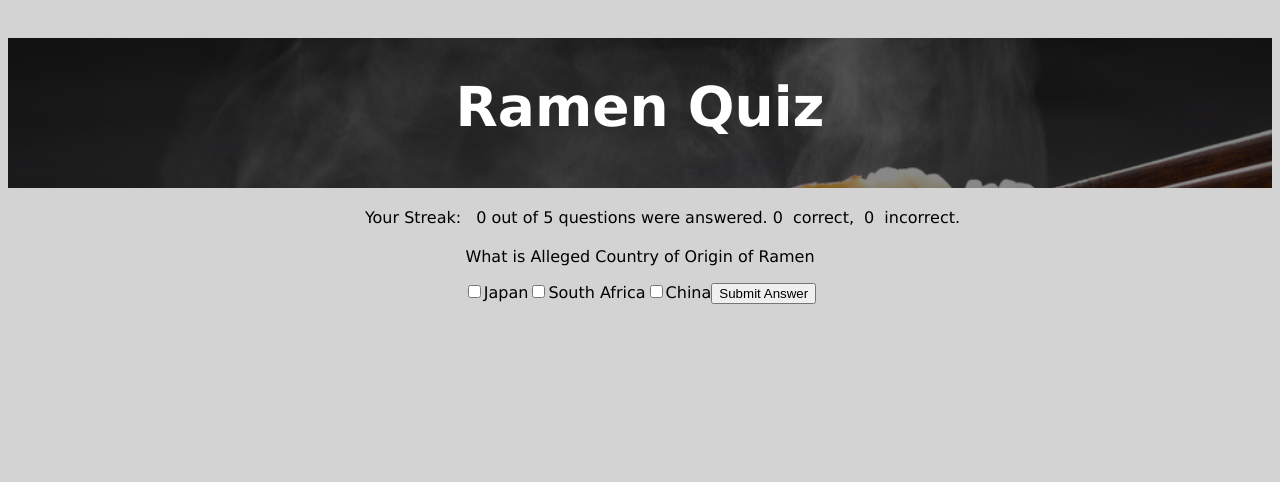
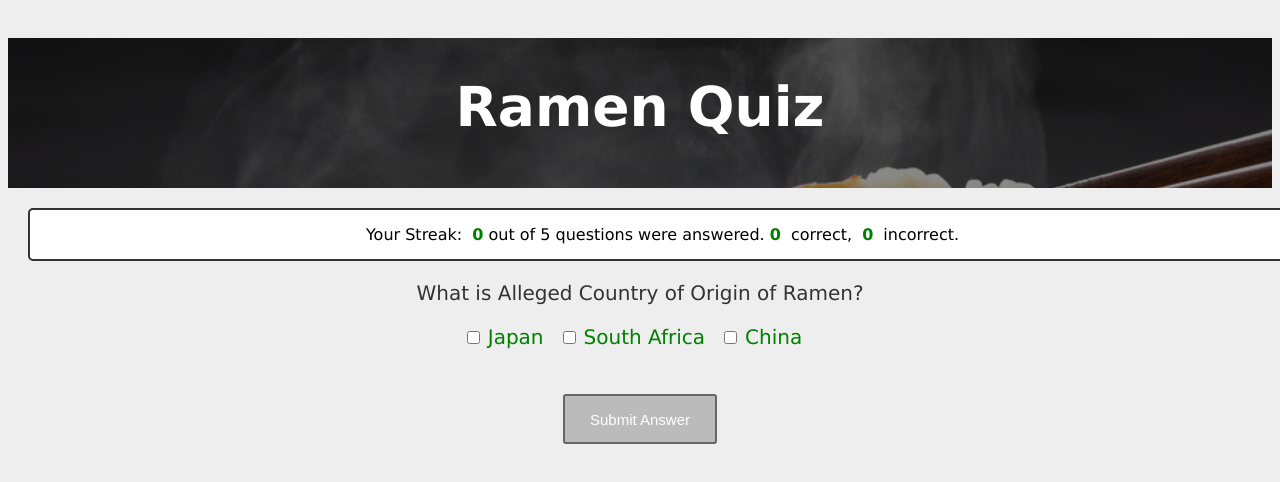
Before and after one commit to debelopumento/thinkful, a plain HTML site: page quizApp/index.html in a window 1280 px wide. Both pictures are taken after a click on the button "Start". Drawn offline with nearby package versions, Linux system fonts and the light colour scheme; files that its build step writes are made by us from their sources.

Commit message:
Updated css styles

```diff
--- a/quizApp/app.js
+++ b/quizApp/app.js
@@ -1,6 +1,6 @@
 var questionLib = [
   {
-    question: "What is Alleged Country of Origin of Ramen",
+    question: "What is Alleged Country of Origin of Ramen?",
     option1: "Japan",
     option2: "South Africa",
     option3: "China",
@@ -38,9 +38,9 @@ var questionLib = [
 
 function mainSectionHtml(){
   return '<div class="streak js-streak col-12 hidden">' +
-        '<span class="streakFont">Your Streak:</span> <span class="js-questionsAnswered streakFont"></span><span>out of 5 questions were answered.</span><span class="js-correctAnswerNum streakFont"></span><span> correct, </span><span class="js-wrongAnswerNum streakFont"></span><span> incorrect.</span>' +
+        '<span class="streakFont">Your Streak:</span> <span class="js-questionsAnswered streakNumFont"></span><span> out of 5 questions were answered.</span><span class="js-correctAnswerNum streakFont streakNumFont"></span><span> correct, </span><span class="js-wrongAnswerNum streakFont streakNumFont"></span><span> incorrect.</span>' +
     '</div>' +
-    '<div>' +
+    '<div class="questionDiv">' +
       '<div class="question js-question">' +
       '<button class="startButton js-button">Start</button>' +
     '</div>' +
@@ -59,8 +59,8 @@ function resetPage(){
 
 function showAnswer(questionNum, questionLib,correctAnswerNum){
   $(".js-answer").replaceWith('<div class="answer js-answer"></div>');
-     answerHtml = '<h3>Wrong!</h3>';
-     answerHtml += '<p>';
+     answerHtml = '<h3 class="wrong">WRONG!</h3>';
+     answerHtml += '<div class="answerDiv"><p class="answerFont">';
      answerHtml += 'The correct answer is: ' + '</br>';
      console.log("8.1", questionNum);
 
@@ -76,14 +76,14 @@ function showAnswer(questionNum, questionLib,correctAnswerNum){
          answerHtml += questionLib[questionNum].option3 + '</br>';
        }
 
-     answerHtml += '</p>';
+     answerHtml += '</p></div>';
      if(questionNum < 4) {
-        answerHtml += '<button class="js-nextQuestionButton">Next</button>';
+        answerHtml += '<button class="js-nextQuestionButton submitAnswerButton">Next</button>';
         $(".js-answerDiv").append(answerHtml);
      }
 
      if(questionNum === 4){
-       answerHtml += '<button class="js-nextQuestionButton">Finish</button>';
+       answerHtml += '<button class="js-nextQuestionButton submitAnswerButton">Finish</button>';
        $(".js-answerDiv").append(answerHtml);
        $('.js-nextQuestionButton').click(function(event){
           endPage(questionNum, questionLib, correctAnswerNum);
@@ -97,7 +97,7 @@ function congrats(questionNum, questionLib, correctAnswerNum){
   $(".js-answer").replaceWith('<div class="answer js-answer"></div>');
      answerHtml = '<h3>Correct!</h3>';
      if(questionNum < 4)
-        {answerHtml += '<p>' + '<button class="js-nextQuestionButton">Next</button>' + '</p>'};
+        {answerHtml += '<p>' + '<button class="js-nextQuestionButton submitAnswerButton">Next</button>' + '</p>'};
      $(".js-answerDiv").append(answerHtml);
      if(questionNum === 4){
        endPage(questionNum, questionLib, correctAnswerNum);
@@ -105,11 +105,11 @@ function congrats(questionNum, questionLib, correctAnswerNum){
 }
 
 function endPage(questionNum, questionLib, correctAnswerNum){
-  endPageHtml = '<h3>Congratulations!</h3>' +
+  endPageHtml = '<h3 class="congrats">Congratulations!</h3>' +
                 '<p>You got ' +
                 correctAnswerNum +
                 ' right out of the total 5 questions. </p>' +
-                '<button class="js-button">Try again</button>';
+                '<button class="js-button submitAnswerButton">Try again</button>';
   resetPage();
   $('.js-mainSection').html(endPageHtml);
   $('.js-button').click(function(event){
@@ -128,24 +128,24 @@ function question(questionNum, questionLib, correctAnswerNum){
   $('.js-correctAnswerNum').html(correctAnswerNum);
   $('.js-wrongAnswerNum').html(questionNum-correctAnswerNum);
   resetPage();
-  row = '<p>';
+  row = '<p class="questionFont">';
   row += questionLib[questionNum].question;
   row += '</p>';
   row += '<form class="js-form">';
   row += '<input type="checkbox" name="option1" id="option1" value="0">' +
-  '<label for="option1">';
+  '<label class="choice" for="option1">';
   row += questionLib[questionNum].option1;
   row += '</label>';
   row += '<input type="checkbox" name="option2" id="option2" value="1">' +
-  '<label for="option2">';
+  '<label class="choice" for="option2">';
   row += questionLib[questionNum].option2;
   row += '</label>';
   row += '<input type="checkbox" name="option3" id="option3" value="2">' +
-  '<label for="option3">';
+  '<label class="choice" for="option3">';
   row += questionLib[questionNum].option3;
   row += '</label>';
   console.log("5");
-  row += '<button class="js-answer" type="submit">Submit Answer</button>';
+  row += '<div class="submitAnswerDiv"><button class="js-answer submitAnswerButton" type="submit">Submit Answer</button></div>';
   row += '</form>';
   $(".js-question").append(row);
   console.log("question " + questionNum, " asked");
--- a/quizApp/float-grid.css
+++ b/quizApp/float-grid.css
@@ -72,4 +72,5 @@
   .col-12 {
     width: 100%;
   }
+
 }
--- a/quizApp/main.css
+++ b/quizApp/main.css
@@ -9,6 +9,12 @@ header {
   display: flex;
 }
 
+@media (max-width: 400px) {
+  header {
+    height: 100px;
+  }
+}
+
 h1 {
   font-size: 55px;
   color: white;
@@ -17,12 +23,24 @@ h1 {
   flex:1;
 }
 
+@media (max-width: 400px) {
+  h1 {
+    font-size: 40px;
+  }
+}
+
+
+.questionFont {
+  padding-left: 30px;
+  padding-right: 30px;
+}
+
 div.hidden {
   visibility: hidden;
 }
 
 body {
-  background-color: lightgrey;
+  background-color: #EEEEEE;
   font-family: "Verdana", Times, serif;
 }
 
@@ -32,17 +50,29 @@ main {
   padding-top: 50px;
 }
 
+
+@media(min-width: 640px){
 .streak {
   display: inline;
+  padding: 15px;
   margin-top: 40px;
   margin: 20px;
   text-align: center;
-}
+  background-color: white;
+  border: solid 2px #333333;
+  border-radius: 5px;
+}}
 
 .streakFont {
   margin-right: 5px;
   margin-left: 5px;
   flex: 1;
+}
+
+.streakNumFont {
+  font-size: +1;
+  color: green;
+  font-weight: bold;
 }
 
 .startButton {
@@ -52,3 +82,64 @@ main {
   color: #FFFFFF;
   font-weight: 100px;
 }
+
+@media (max-width: 400px) {
+  .startButton {
+    font-size: 15px;
+  }
+}
+
+.questionDiv {
+  color: #333333;
+  padding-top: 30px;
+}
+
+.question {
+  font-size: 20px;
+}
+
+.submitAnswerDiv {
+  padding-top: 30px;
+}
+
+.choice {
+  color: green;
+  font-size: 20px;
+  display: inline;
+  padding-left: 5px;
+  padding-right: 15px;
+
+}
+
+.wrong {
+  color: red;
+  font-size: 30px;
+  font-weight: bold;
+}
+
+
+.answerFont {
+  padding-bottom: 10px;
+  margin-bottom: 10px;
+  text-align: center;
+}
+
+.submitAnswerButton {
+  height: 50px;
+  color: white;
+  font-size: 15px;
+  background-color: #BBBBBB;
+  border: 2px solid #666666;
+  border-radius: 3px;
+  margin: 15px;
+  padding-left: 25px;
+  padding-right: 25px;
+}
+
+.congrats {
+  font-size: 20px;
+  color: green;
+
+
+ @media only
+}
```
